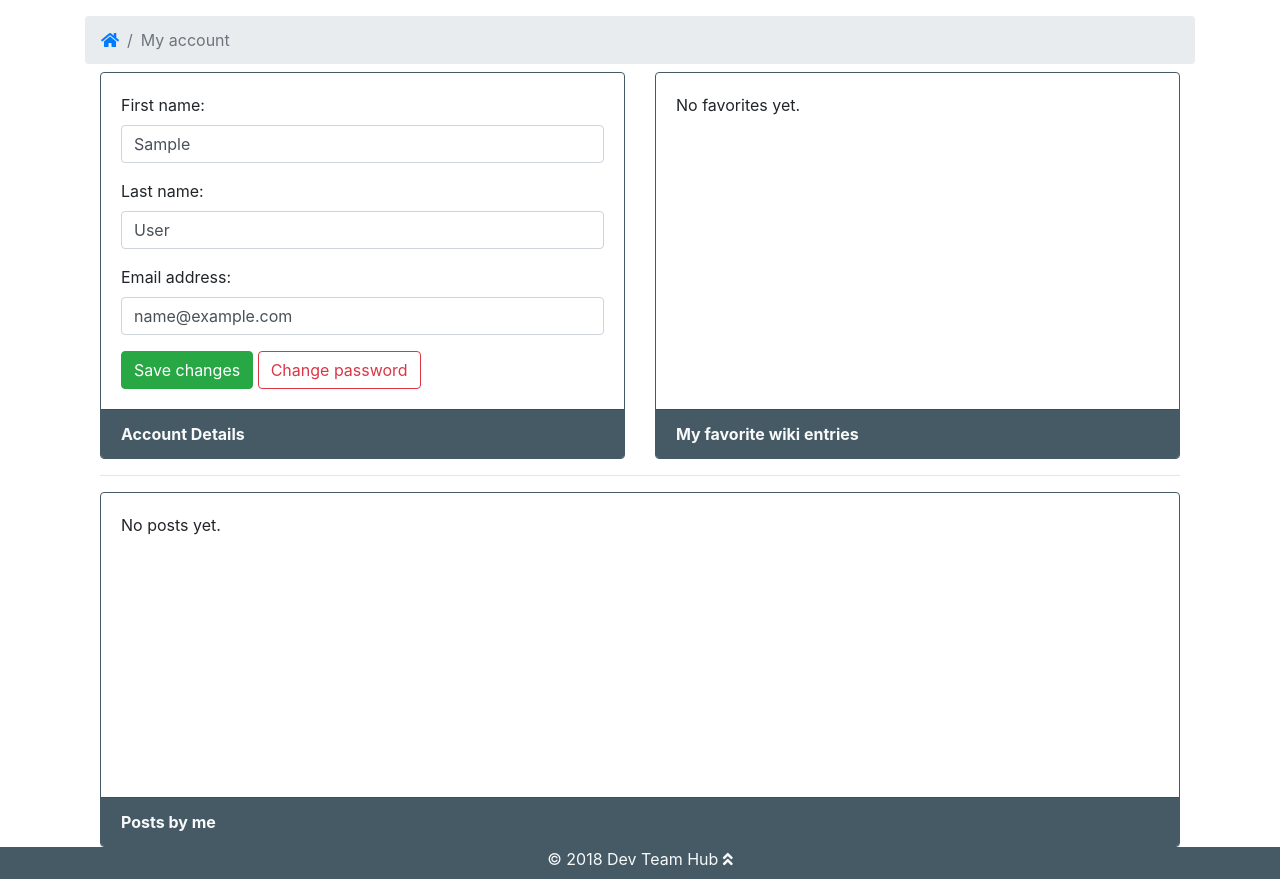
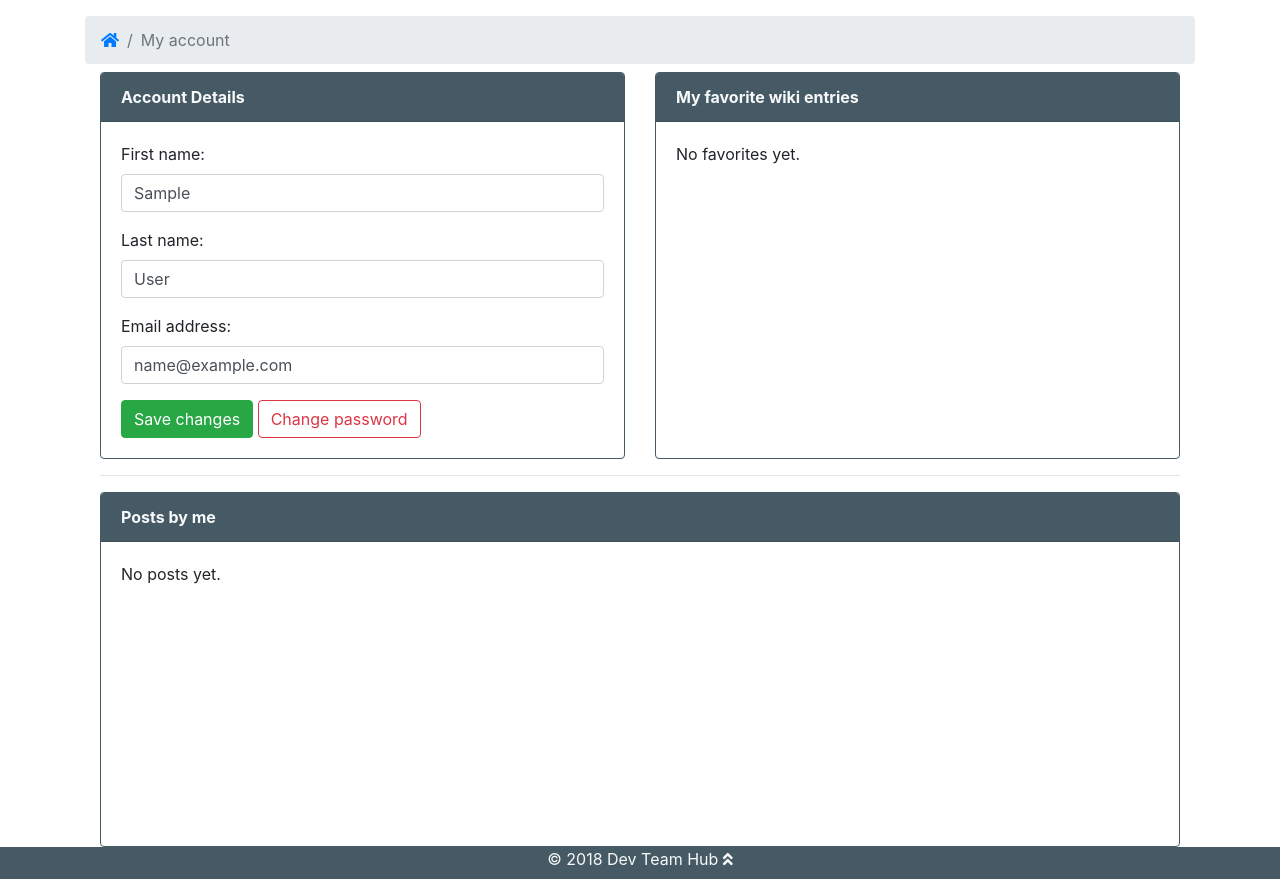
Before and after one commit to yevgenykuz/dev-team-hub, a Django app: page /account in a window 1280 px wide. Shown: the part 56-935 px from the top of the page. Run offline with Django 3.2, Linux system fonts and the light colour scheme; the visitor is signed in with stand-in values (Sample User, id 1); data comes from the database, SQL or seed files in the repository; data that the repository does not hold is empty; some libraries are stand-ins or nearby versions.

Commit message:
Change account template card styling
* Replace card footers with card headers

```diff
--- a/hub/templates/hub/accounts/account.html
+++ b/hub/templates/hub/accounts/account.html
@@ -15,6 +15,7 @@
 {% block content %}
     <div class="card-deck">
         <div class="card bc-sc-dark-gray">
+            <div class="card-header bg-sc-dark-gray text-light font-weight-bold">Account Details</div>
             <div class="card-body">
                 <form method="post" novalidate>
                     {% csrf_token %}
@@ -24,9 +25,9 @@
                         password</a>
                 </form>
             </div>
-            <div class="card-footer bg-sc-dark-gray text-light font-weight-bold">Account Details</div>
         </div>
         <div class="card bc-sc-dark-gray">
+            <div class="card-header bg-sc-dark-gray text-light font-weight-bold">My favorite wiki entries</div>
             <div class="card-body inner-scroll">
                 {% if favorite_wiki_entries %}
                     <ol class="list-inline strip-list-entry text-center">
@@ -43,11 +44,11 @@
                     No favorites yet.
                 {% endif %}
             </div>
-            <div class="card-footer bg-sc-dark-gray text-light font-weight-bold">My favorite wiki entries</div>
         </div>
     </div>
     <hr>
     <div class="card bc-sc-dark-gray">
+        <div class="card-header bg-sc-dark-gray text-light font-weight-bold">Posts by me</div>
         <div class="card-body inner-scroll">
             {% if my_posts %}
                 <ul class="strip-list-entry">
@@ -76,6 +77,5 @@
                 No posts yet.
             {% endif %}
         </div>
-        <div class="card-footer bg-sc-dark-gray text-light font-weight-bold">Posts by me</div>
     </div>
 {% endblock %}
```
